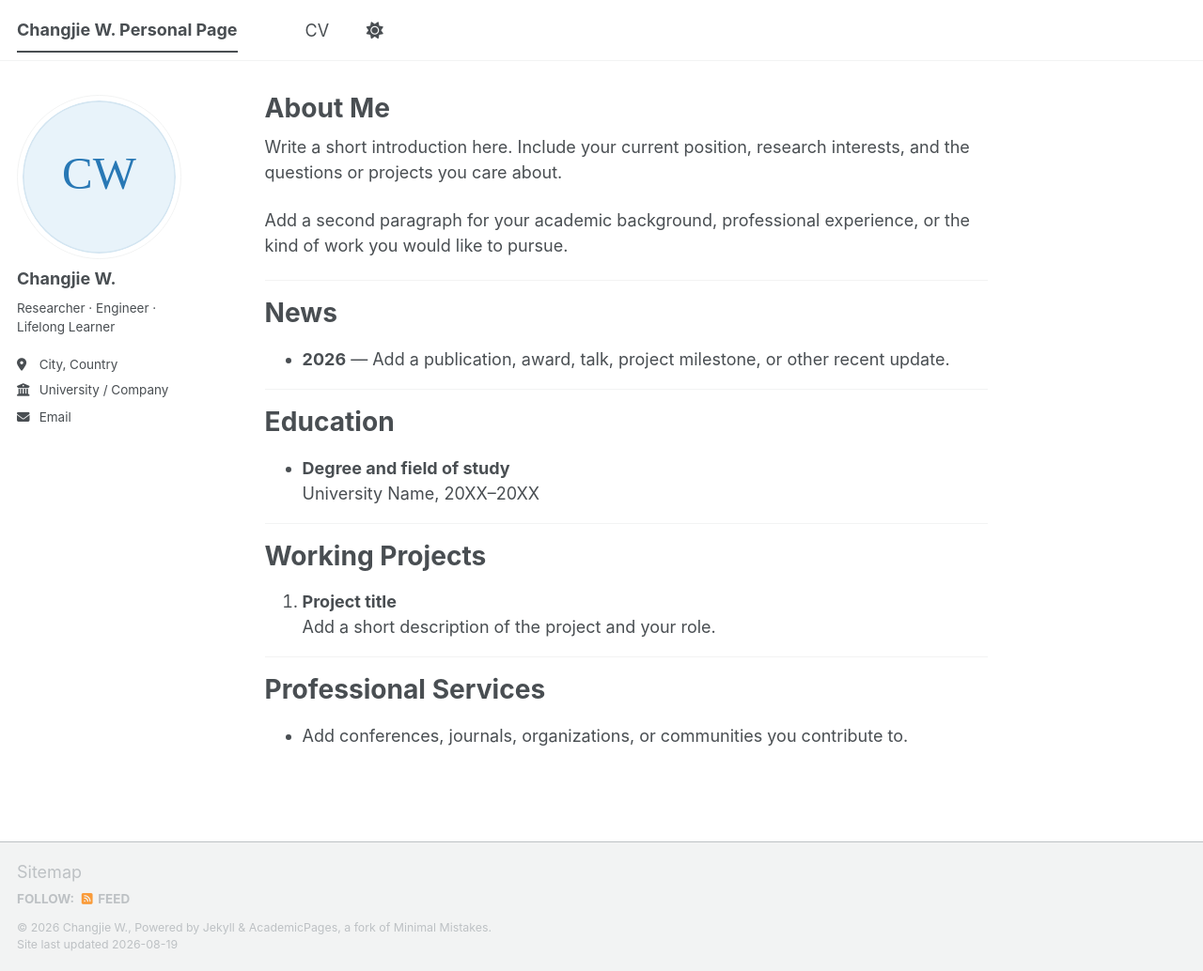
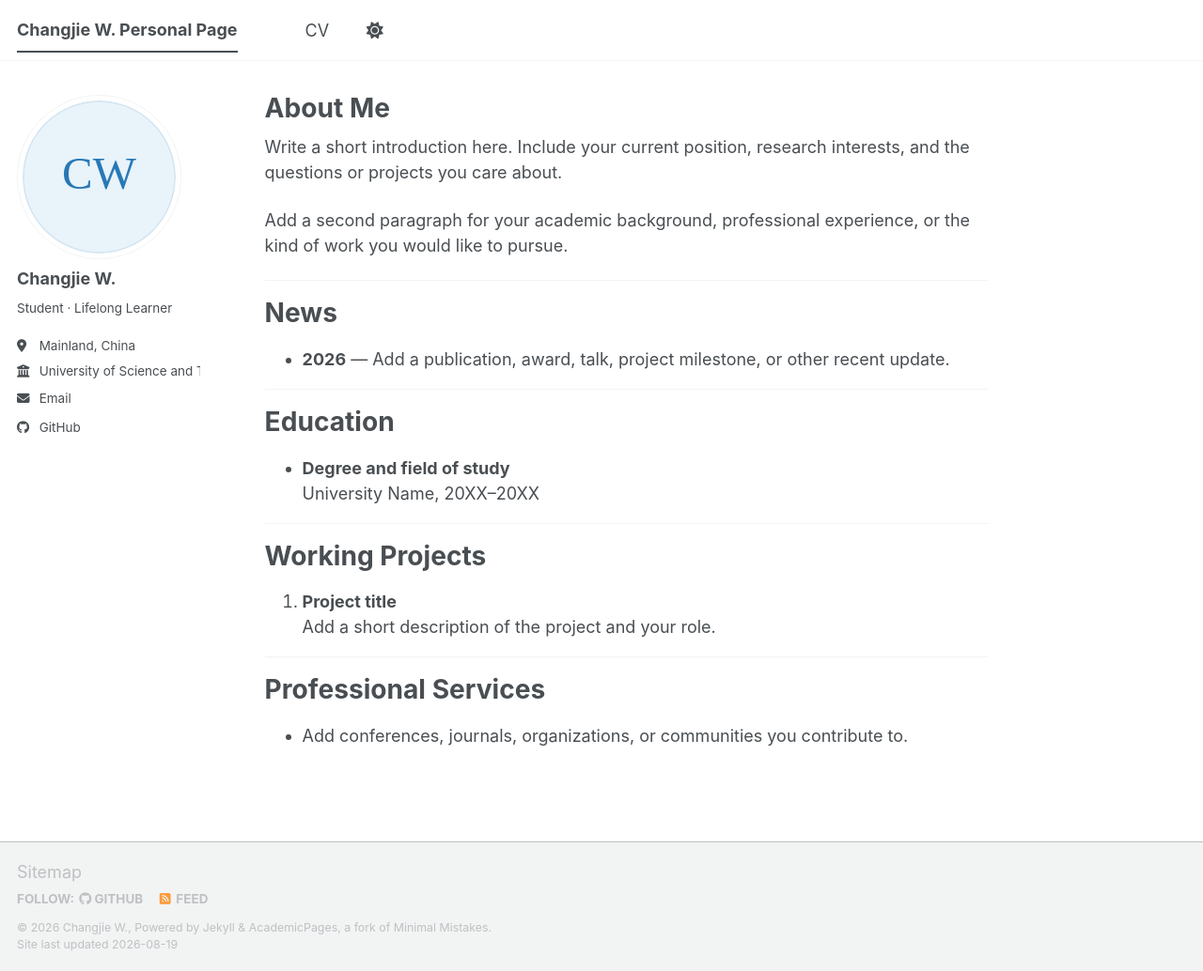
Before and after one commit to changjie-w/changjie-w.github.io, a Jekyll site: the page built from _pages/about.md, in a window 1280 px wide and 1034 px high. Shown: the whole window at 94% size. Built offline with Jekyll 4.4.1, drawn with Linux system fonts in a browser that asks for light colours; a style sheet for code colours, icons or effects is not loaded.

Commit message:
Update author details in _config.yml

```diff
--- a/_config.yml
+++ b/_config.yml
@@ -13,13 +13,13 @@ repository: "changjie-w/changjie-w.github.io"
 author:
   avatar: "profile.svg"
   name: "Changjie W."
-  bio: "Researcher · Engineer · Lifelong Learner"
-  location: "City, Country"
-  employer: "University / Company"
+  bio: "Student · Lifelong Learner"
+  location: "Mainland, China"
+  employer: "University of Science and Technology of China"
   uri:
-  email: "you@example.com"
+  email: "mrtho0428@gmail.com"
   googlescholar:
-  github:
+  github: "changjie-w"
   linkedin:
   orcid:
 
```
